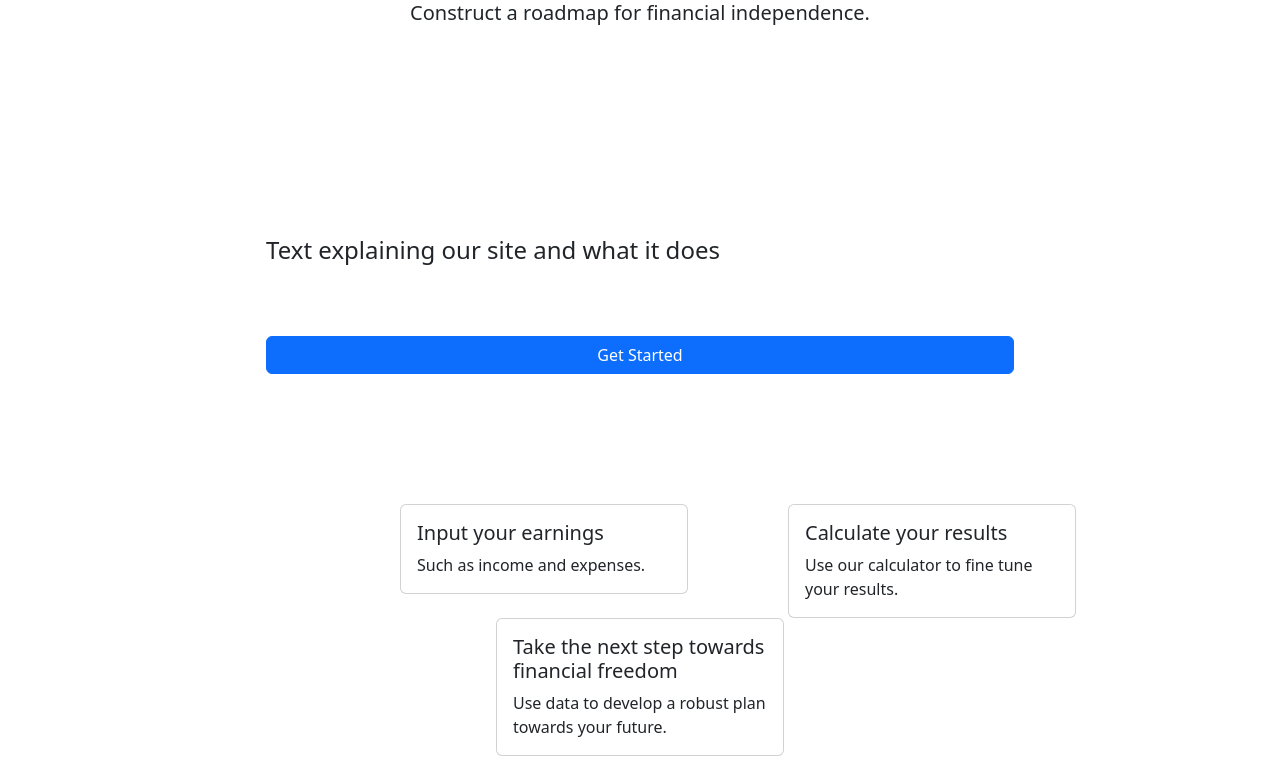
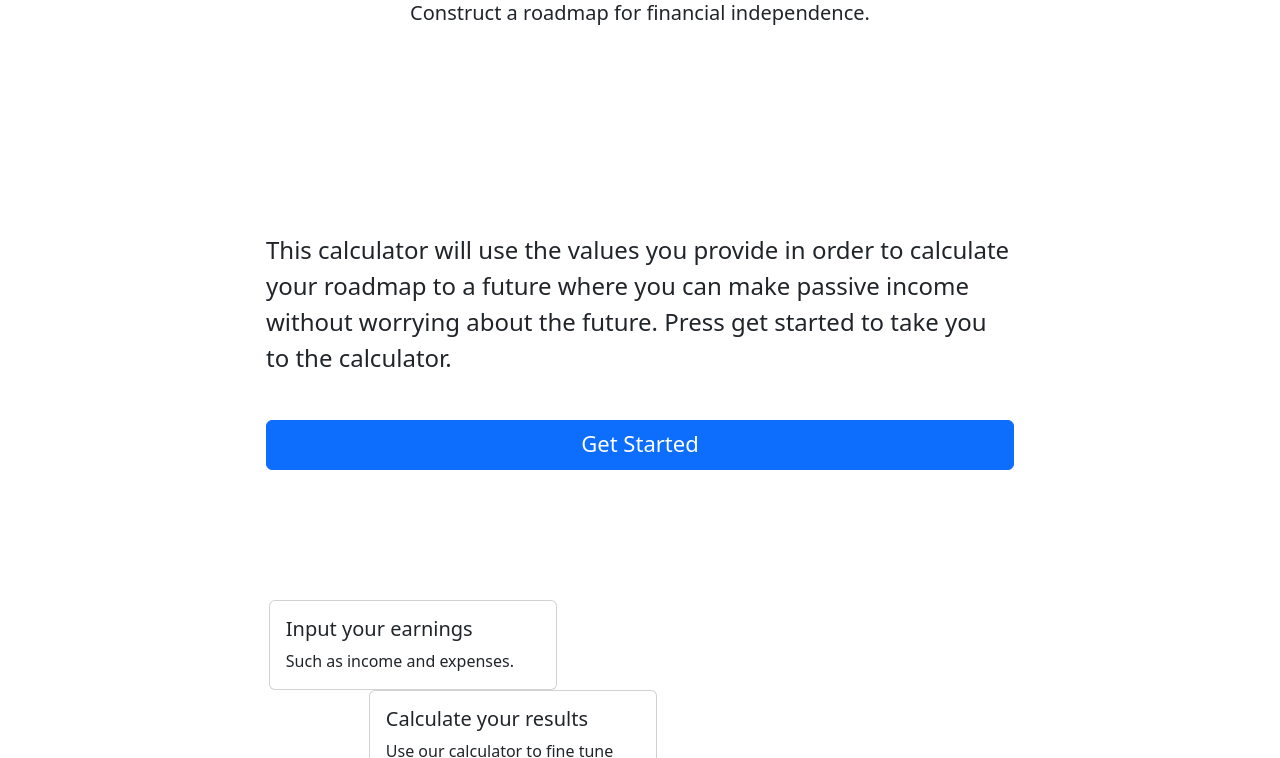
Before and after one commit to Shinsha-Studios/Hackthon, a plain HTML site: page FinancialMainPage.html in a window 1280 px wide. Shown: the part 194-952 px from the top of the page. Drawn offline with nearby package versions, Linux system fonts and the light colour scheme.

Commit message:
Front end
lookin like a website

```diff
--- a/FinancialMainPage.html
+++ b/FinancialMainPage.html
@@ -35,9 +35,9 @@
 <br>
 <br>
 <div id="TextDiv">
-	Text explaining our site and what it does
+	This calculator will use the values you provide in order to calculate your roadmap to a future where you can make passive income without worrying about the future.
+	Press get started to take you to the calculator.
 </div>
-<br>
 <br>
 <div id="ButtonDiv">
 	<a class="btn btn-primary mybtn" href="Input.html" role="button" id="StartButton">Get Started</a>
@@ -49,7 +49,7 @@
 <br>
 <br>
 <br>
-
+<div id="CardsDiv">
 	<div class="card" style="width: 18rem;" id="CardDiv">
 		<div class="card-body">
 		  <h5 class="card-title">Input your earnings</h5>
@@ -70,6 +70,7 @@
 		  <p class="card-text">Use data to develop a robust plan towards your future.</p>
 		</div>
 	  </div>
+</div>
 
 
 </body>
--- a/MainPageCSS.css
+++ b/MainPageCSS.css
@@ -35,25 +35,29 @@
 
 .mybtn{
 	width: 100%;
+	height: 50px;
+	text-align: center;
+	font-size: 22px;
+}
 
-}
 
 #CardDiv{
 	float: left;
-	margin-right: 100px;
-	margin-left: 400px;
 }
 
 #CardDiv2{
 	float: left;
-	margin: auto;
+	margin-left: 100px;
+	margin-right: 100px;
 }
 
 #CardDiv3{
-	margin: auto;
+	float: left;
 }
 
-.row{
+#CardsDiv{
+	margin: auto;
+	width: 58%;
 }
 
 #NavBar{
```
Also changed, not shown: Input.html (+1 -2 lines). Lines whose indentation alone changed are shown as unchanged.
